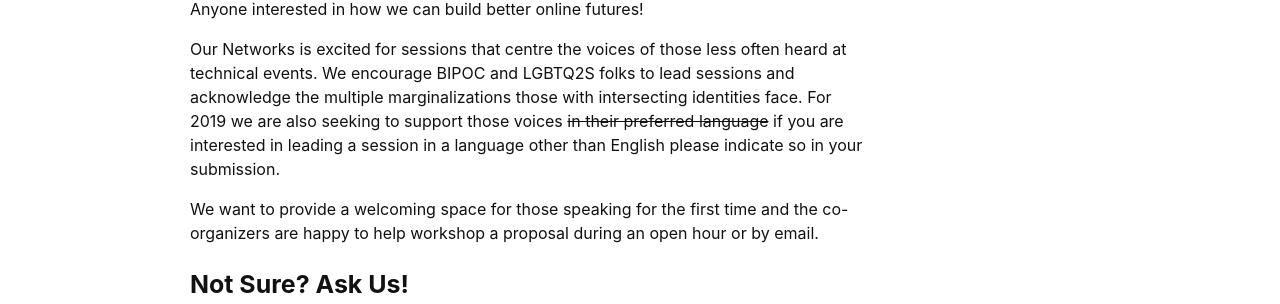
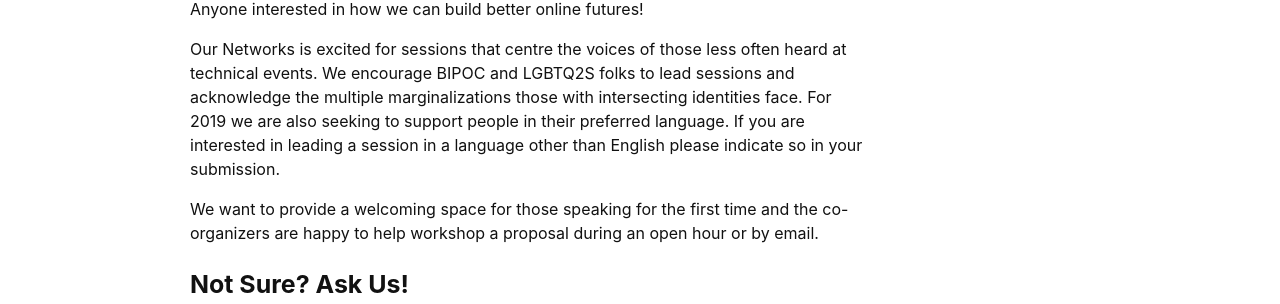
Before and after one commit to ournetworks/ournetworks.ca, a Jekyll site: the page built from index.md, in a window 1280 px wide and 900 px high, scrolled down 1538 px. Shown: the part 221-525 px from the top of the window. Built offline with Jekyll 4.4.1, drawn with Linux system fonts in a browser that asks for light colours.

Commit message:
Update index.md

```diff
--- a/index.md
+++ b/index.md
@@ -39,7 +39,7 @@ Submissions should follow our [template](https://github.com/ournetworks/2019-sub
 
 Anyone interested in how we can build better online futures!
 
-Our Networks is excited for sessions that centre the voices of those less often heard at technical events. We encourage BIPOC and LGBTQ2S folks to lead sessions and acknowledge the multiple marginalizations those with intersecting identities face. For 2019 we are also seeking to support those voices ~~in their preferred language~~ if you are interested in leading a session in a language other than English please indicate so in your submission.
+Our Networks is excited for sessions that centre the voices of those less often heard at technical events. We encourage BIPOC and LGBTQ2S folks to lead sessions and acknowledge the multiple marginalizations those with intersecting identities face. For 2019 we are also seeking to support people in their preferred language. If you are interested in leading a session in a language other than English please indicate so in your submission.
 
 We want to provide a welcoming space for those speaking for the first time and the co-organizers are happy to help workshop a proposal during an open hour or by email.
 
```
